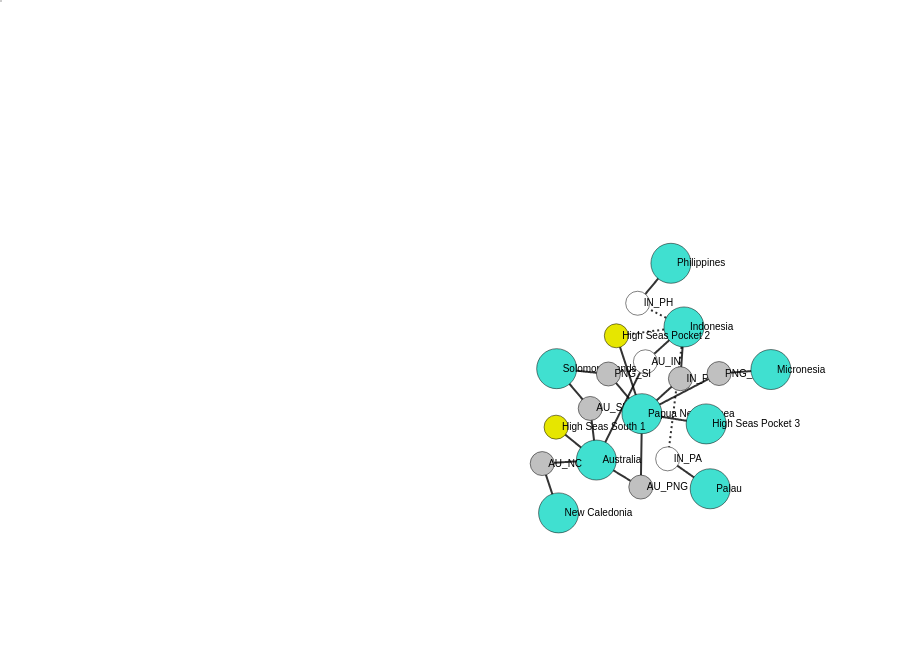
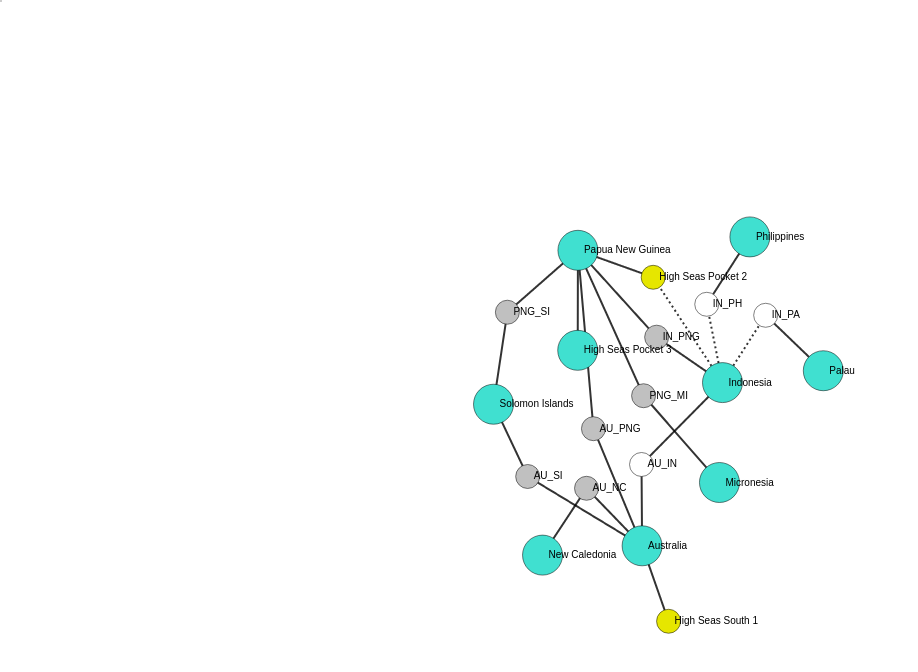
Before and after one commit to leviwest/pacific, a plain HTML site: page index.html in a window 1280 px wide. Shown: the whole page, without its empty margins (0-918 px from the left). Drawn offline with nearby package versions, Linux system fonts and the light colour scheme.

Commit message:
strength

```diff
--- a/index.html
+++ b/index.html
@@ -55,9 +55,9 @@ text {
 
 var simulation = d3.forceSimulation()
     .force("link", d3.forceLink().id(function(d) { return d.id; }))
-    .force("charge", d3.forceManyBody().strength(-10))
+    .force("charge", d3.forceManyBody().strength(-60))
     .force("center", d3.forceCenter(width / 2, height / 2))
-    .force("collide",d3.forceCollide().radius(d => d.size * 6.5))
+    .force("collide",d3.forceCollide().radius(d => d.size * 10))
     .force("x", d3.forceX(width / 2).strength(0.0011))
     .force("y", d3.forceY(height / 2).strength(0.013));
 
```
